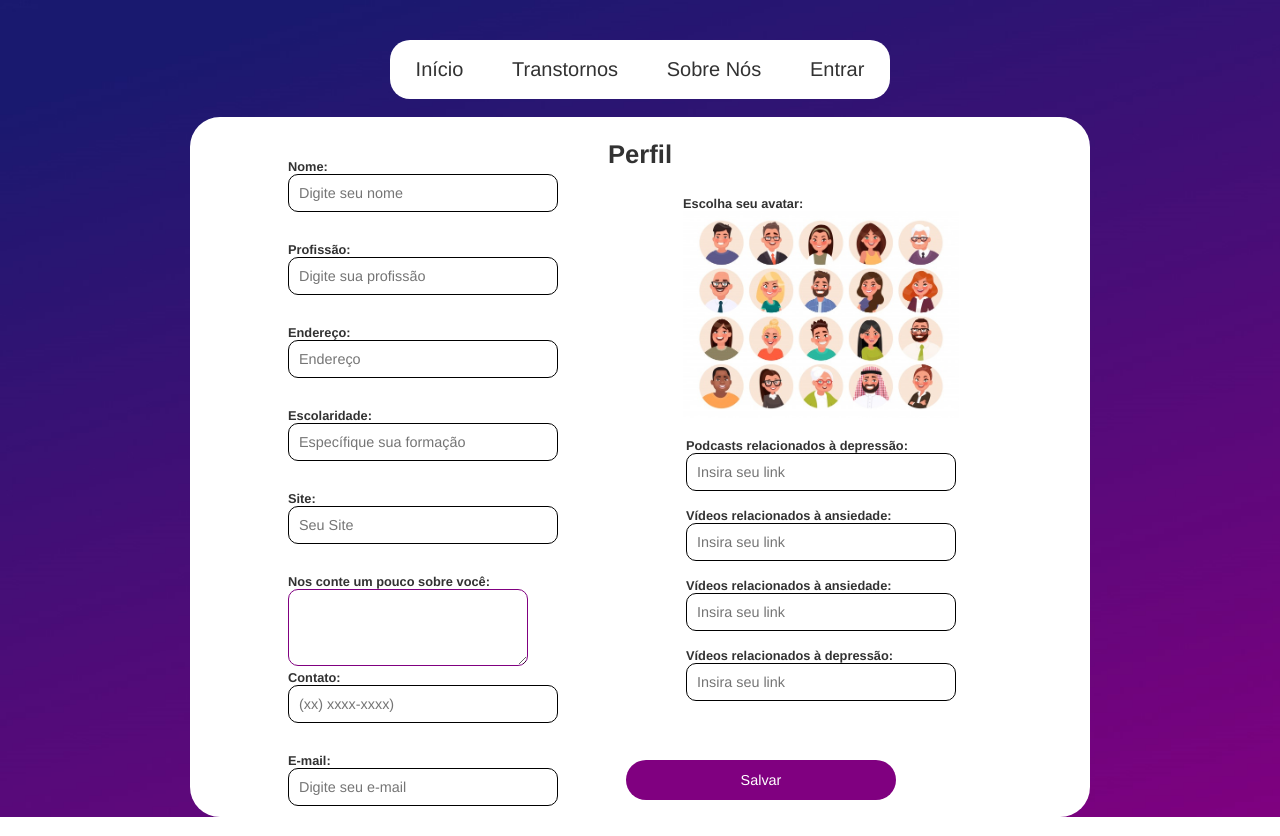
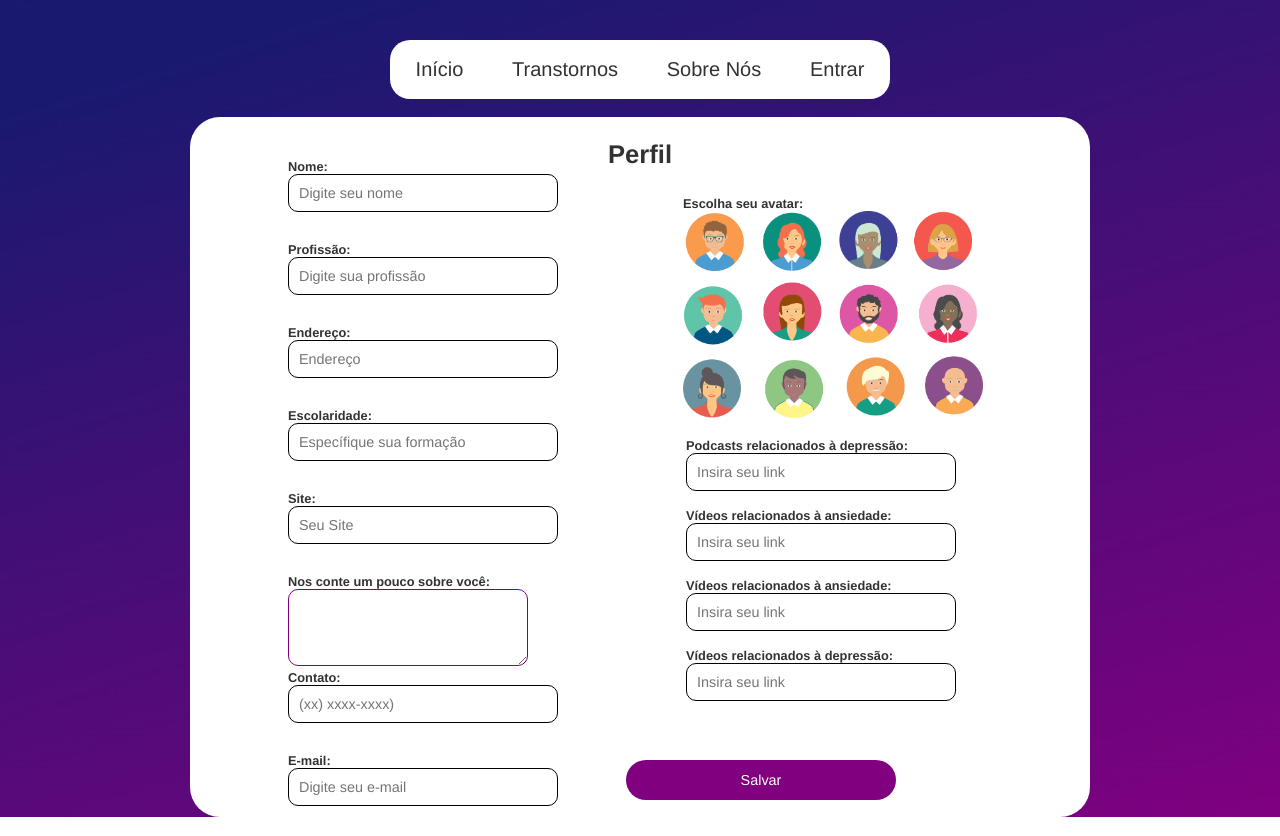
Before and after one commit to ICEI-PUC-Minas-PMV-SI/pmv-si-2021-2-e1-proj-web-t3-projeto-playlist, a plain HTML site: page src/index.html in a window 1280 px wide. Drawn offline with Linux system fonts and the light colour scheme.

Commit message:
atualização avatar

```diff
--- a/src/index.html
+++ b/src/index.html
@@ -86,7 +86,7 @@
 
         <div class="Avatar">
           <label for="Avatar">Escolha seu avatar:</label>
-          <img class="Imagem-Avatar" src="Pessoas felizes.jpg" alt="Escolha de avatar">
+          <img class="Imagem-Avatar" src="avatares.png" alt="Escolha de avatar">
 
 
          </div>
```
Also changed, not shown: src/avatares.png (added).
